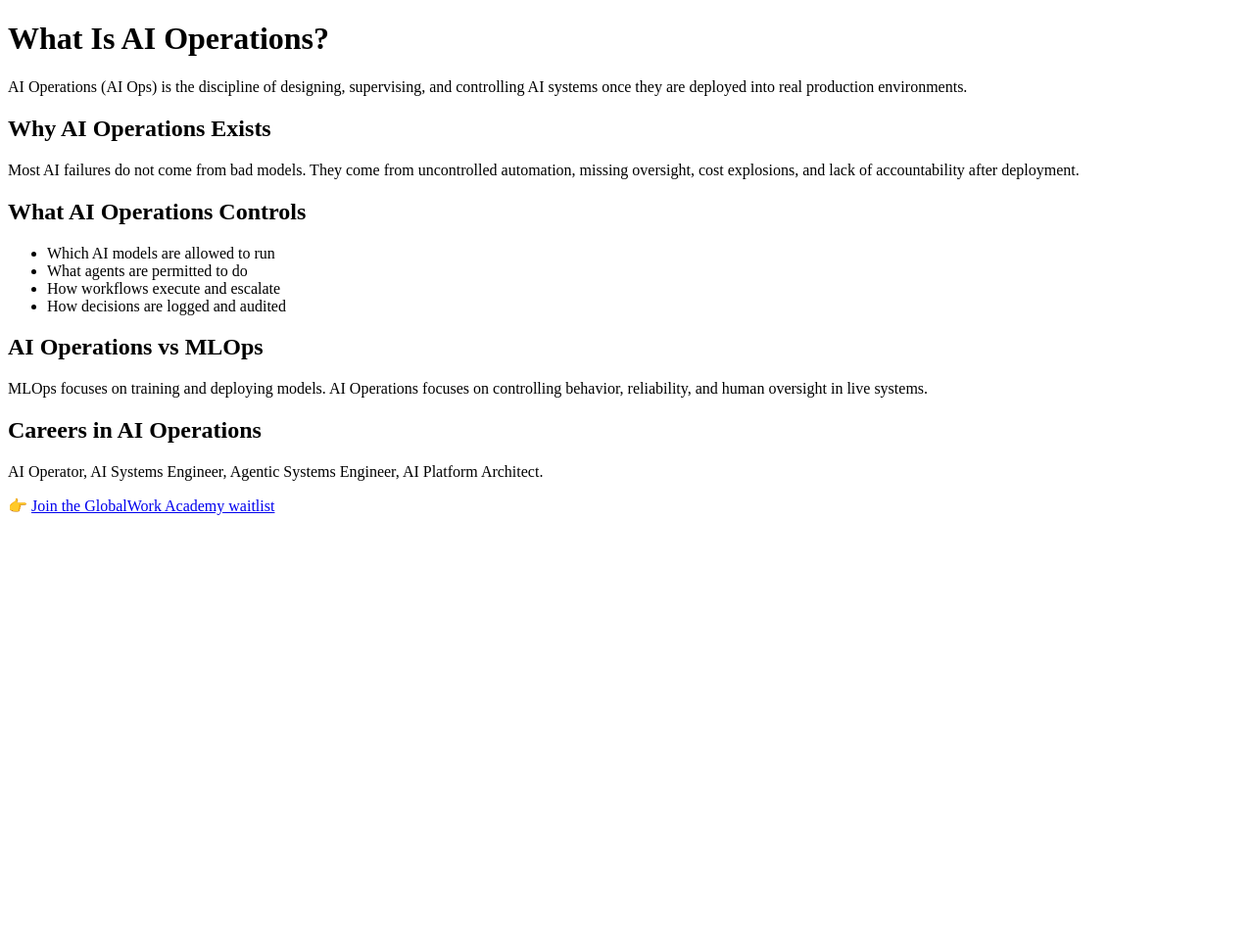
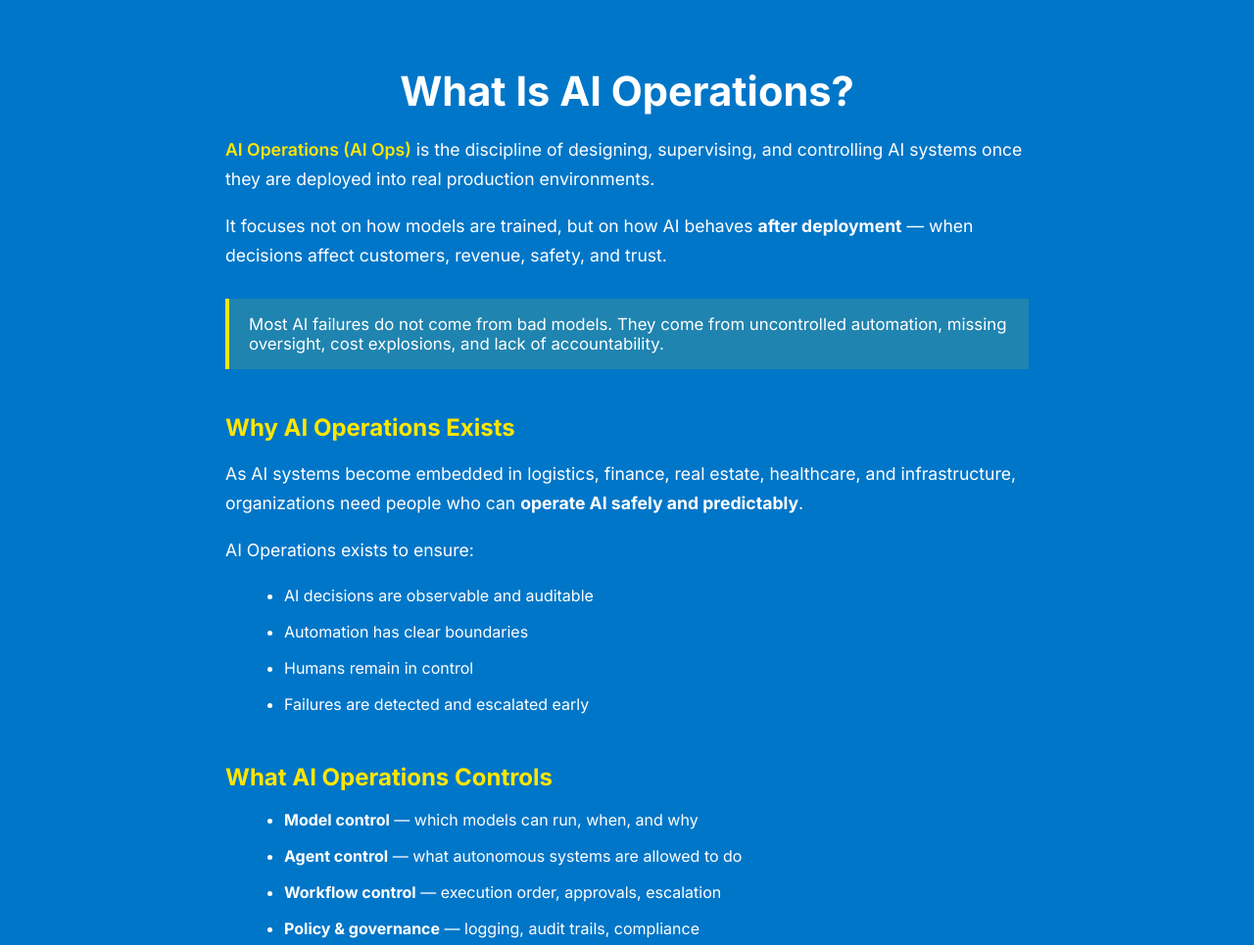
Before and after one commit to xaralabs2/globalwork-landing, a plain HTML site: page ai-operations.html in a window 1280 px wide. Shown: the top 965 px of the page at 98% size. Before the commit the page ends 800 px from the top, so only its background shows below. Drawn offline with Linux system fonts and the light colour scheme.

Commit message:
Update ai-operations.html

```diff
--- a/ai-operations.html
+++ b/ai-operations.html
@@ -3,46 +3,215 @@
 <head>
     <meta charset="UTF-8" />
     <meta name="viewport" content="width=device-width, initial-scale=1.0" />
+
     <title>What Is AI Operations? | GlobalWork Academy</title>
-  <meta name="description" content="AI Operations is the discipline of supervising, controlling, and operating AI systems in production. Learn why AI Ops matters and how careers are built." />
+
+    <!-- SEO -->
+    <meta name="description" content="AI Operations is the discipline of supervising, controlling, and operating AI systems in production environments. Learn why AI Ops matters." />
+
+    <!-- Font -->
+    <link href="https://fonts.googleapis.com/css2?family=Inter:wght@400;600;700&display=swap" rel="stylesheet" />
+
+    <style>
+        body {
+            font-family: 'Inter', Arial, sans-serif;
+            background: #0076C8;
+            color: #FFFFFF;
+            margin: 0;
+            padding: 40px 20px;
+        }
+
+        .container {
+            max-width: 820px;
+            margin: 0 auto;
+        }
+
+        h1 {
+            font-size: 2.6rem;
+            font-weight: 700;
+            margin-bottom: 20px;
+            text-align: center;
+        }
+
+        h2 {
+            font-size: 1.5rem;
+            font-weight: 700;
+            margin-top: 45px;
+            margin-bottom: 12px;
+            color: #FFE600;
+        }
+
+        p {
+            font-size: 1.1rem;
+            line-height: 1.7;
+            margin-bottom: 18px;
+        }
+
+        ul {
+            margin-left: 20px;
+            line-height: 1.7;
+        }
+
+        li {
+            margin-bottom: 10px;
+        }
+
+        .highlight {
+            color: #FFE600;
+            font-weight: 600;
+        }
+
+        .callout {
+            background: rgba(255, 230, 0, 0.12);
+            border-left: 4px solid #FFE600;
+            padding: 16px 20px;
+            margin: 30px 0;
+            font-size: 1.05rem;
+        }
+
+        .cta {
+            margin-top: 50px;
+            padding: 25px;
+            background: rgba(0, 0, 0, 0.15);
+            border-radius: 10px;
+            text-align: center;
+        }
+
+        .cta a {
+            display: inline-block;
+            margin-top: 12px;
+            padding: 10px 20px;
+            background: #FFE600;
+            color: #000;
+            font-weight: 700;
+            border-radius: 6px;
+            text-decoration: none;
+        }
+
+        .cta a:hover {
+            background: #fff3a0;
+        }
+
+        .back-link {
+            margin-top: 40px;
+            display: block;
+            text-align: center;
+            font-size: 0.95rem;
+        }
+
+        .back-link a {
+            color: #FFE600;
+            text-decoration: none;
+            font-weight: 600;
+        }
+
+        footer {
+            margin-top: 70px;
+            text-align: center;
+            font-size: 0.75rem;
+            opacity: 0.9;
+        }
+
+        @media (max-width: 480px) {
+            h1 { font-size: 2rem; }
+            p { font-size: 1rem; }
+        }
+    </style>
 </head>
+
 <body>
+<div class="container">
 
     <h1>What Is AI Operations?</h1>
 
     <p>
-AI Operations (AI Ops) is the discipline of designing, supervising, and controlling
-AI systems once they are deployed into real production environments.
+        <span class="highlight">AI Operations (AI Ops)</span> is the discipline of designing,
+        supervising, and controlling AI systems once they are deployed into
+        real production environments.
     </p>
 
-<h2>Why AI Operations Exists</h2>
     <p>
-Most AI failures do not come from bad models. They come from uncontrolled automation,
-missing oversight, cost explosions, and lack of accountability after deployment.
+        It focuses not on how models are trained, but on how AI behaves
+        <strong>after deployment</strong> — when decisions affect customers,
+        revenue, safety, and trust.
     </p>
 
+    <div class="callout">
+        Most AI failures do not come from bad models.
+        They come from uncontrolled automation, missing oversight,
+        cost explosions, and lack of accountability.
+    </div>
+
+    <h2>Why AI Operations Exists</h2>
+
+    <p>
+        As AI systems become embedded in logistics, finance, real estate,
+        healthcare, and infrastructure, organizations need people who can
+        <strong>operate AI safely and predictably</strong>.
+    </p>
+
+    <p>
+        AI Operations exists to ensure:
+    </p>
+
+    <ul>
+        <li>AI decisions are observable and auditable</li>
+        <li>Automation has clear boundaries</li>
+        <li>Humans remain in control</li>
+        <li>Failures are detected and escalated early</li>
+    </ul>
+
     <h2>What AI Operations Controls</h2>
+
     <ul>
-  <li>Which AI models are allowed to run</li>
-  <li>What agents are permitted to do</li>
-  <li>How workflows execute and escalate</li>
-  <li>How decisions are logged and audited</li>
+        <li><strong>Model control</strong> — which models can run, when, and why</li>
+        <li><strong>Agent control</strong> — what autonomous systems are allowed to do</li>
+        <li><strong>Workflow control</strong> — execution order, approvals, escalation</li>
+        <li><strong>Policy & governance</strong> — logging, audit trails, compliance</li>
     </ul>
 
     <h2>AI Operations vs MLOps</h2>
+
     <p>
-MLOps focuses on training and deploying models. AI Operations focuses on controlling
-behavior, reliability, and human oversight in live systems.
+        MLOps focuses on training and deploying models.
+        AI Operations focuses on <strong>behavior, reliability, and oversight</strong>
+        in live systems.
+    </p>
+
+    <p>
+        In practice, AI Operations builds on MLOps — but goes further into
+        governance, accountability, and human-in-the-loop design.
     </p>
 
     <h2>Careers in AI Operations</h2>
+
     <p>
-AI Operator, AI Systems Engineer, Agentic Systems Engineer, AI Platform Architect.
+        As AI becomes infrastructure, demand is rising for professionals such as:
     </p>
 
+    <ul>
+        <li>AI Operator</li>
+        <li>AI Systems Engineer</li>
+        <li>Agentic Systems Engineer</li>
+        <li>AI Platform Architect</li>
+    </ul>
+
+    <div class="cta">
         <p>
-👉 <a href="index.html">Join the GlobalWork Academy waitlist</a>
+            GlobalWork Academy trains professionals to operate AI systems responsibly
+            and qualify for global remote roles.
         </p>
+        <a href="index.html">Join the GlobalWork Academy waitlist</a>
+    </div>
 
+    <div class="back-link">
+        ← <a href="index.html">Back to GlobalWork Academy</a>
+    </div>
+
+    <footer>
+        © 2026 GlobalWork Academy — Lagos • Praia • Mauritius • Global
+    </footer>
+
+</div>
 </body>
 </html>
```
Lines whose indentation alone changed are shown as unchanged.
